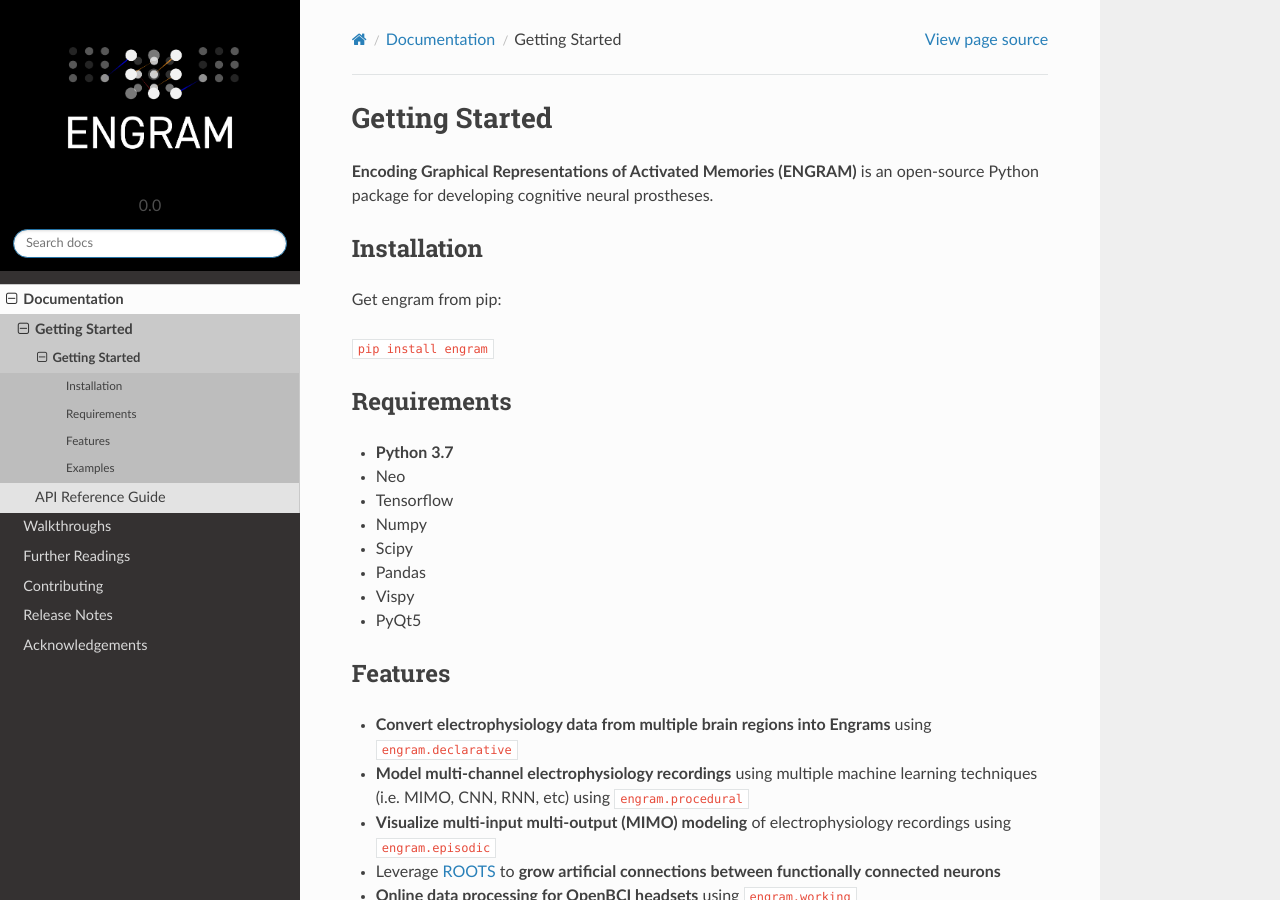
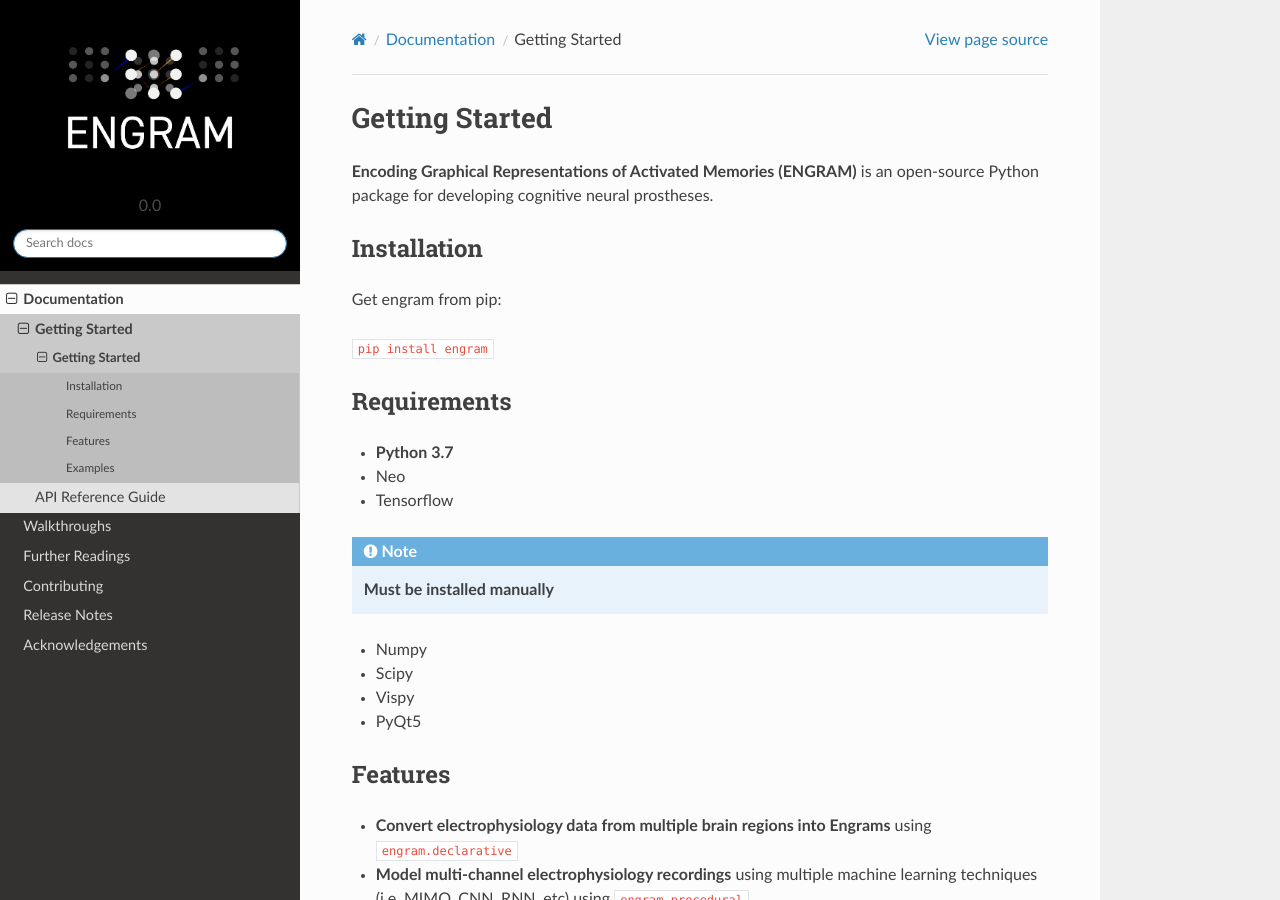
Before and after one commit to garrettmflynn/ENGRAM, a Sphinx documentation site: the page built from docs/source/GettingStarted.rst, in a window 1280 px wide and 900 px high. Built offline with Sphinx 7.4.7 and the Read the Docs theme 2.0.0, drawn with Linux system fonts in a browser that asks for light colours.

Commit message:
Update GettingStarted.rst

```diff
--- a/docs/source/GettingStarted.rst
+++ b/docs/source/GettingStarted.rst
@@ -20,9 +20,12 @@ Requirements
 * **Python 3.7**
 * Neo
 * Tensorflow
+
+.. note::
+    **Must be installed manually**
+
 * Numpy
 * Scipy
-* Pandas
 * Vispy
 * PyQt5
 
```
